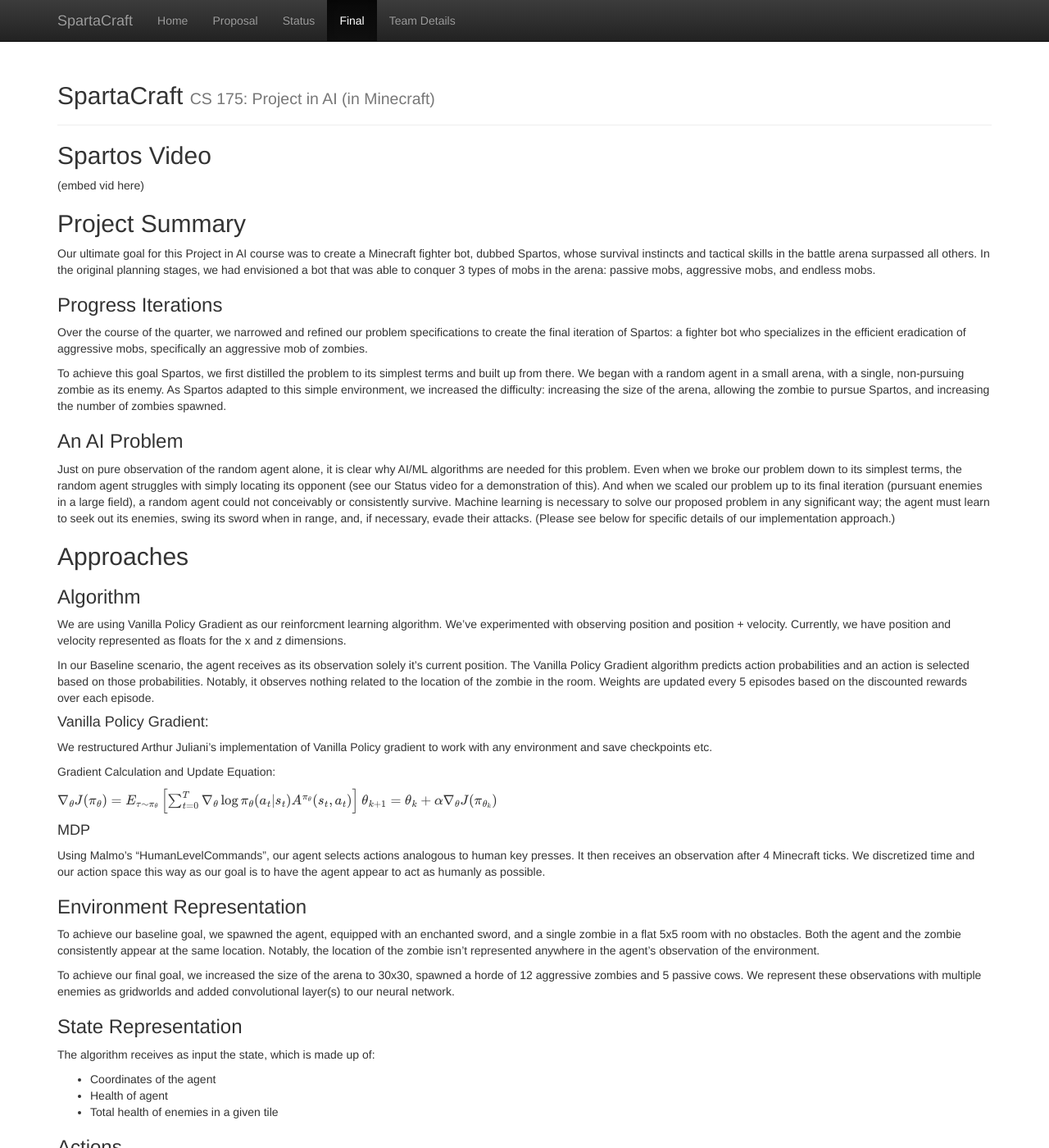
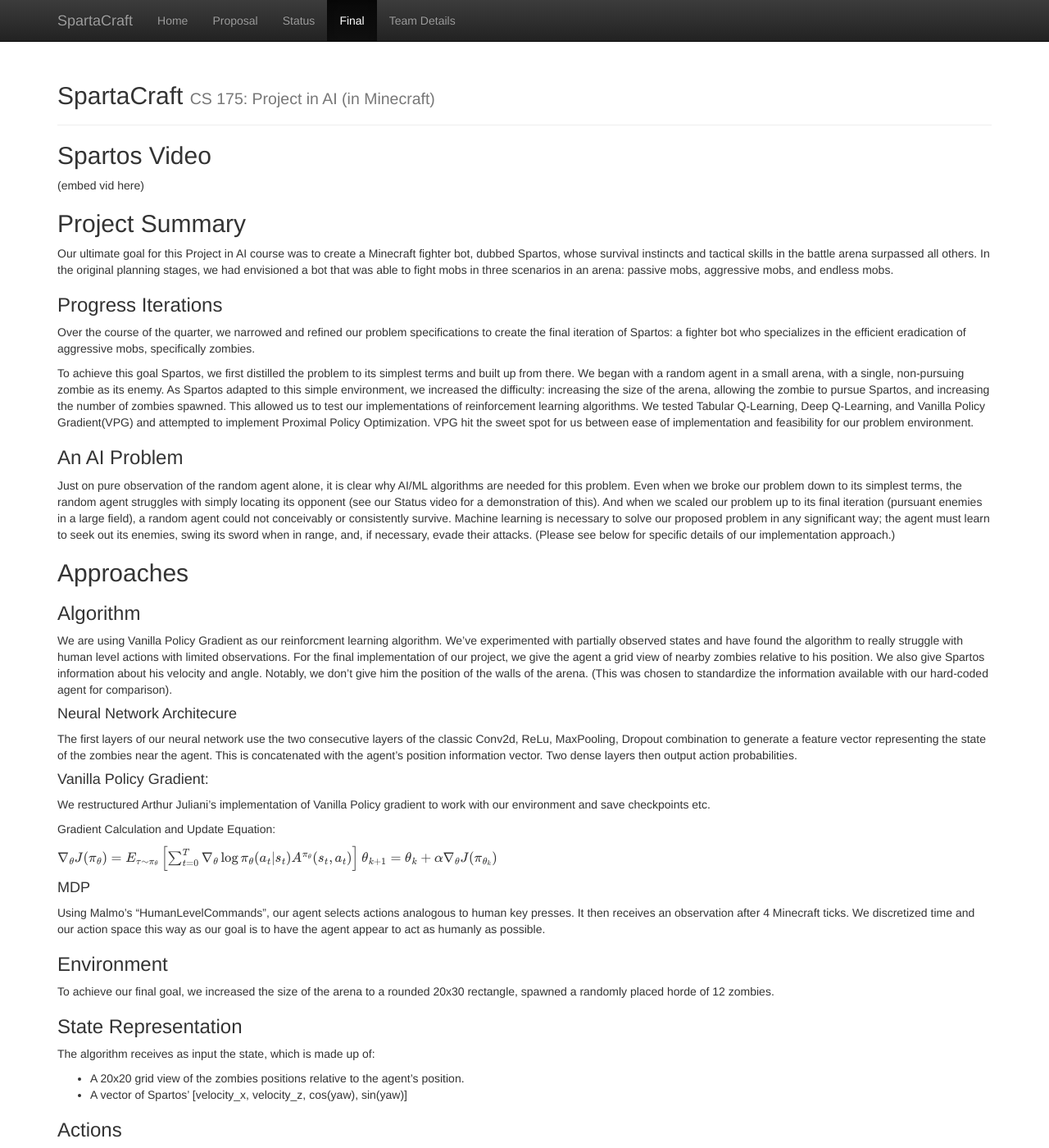
Before and after one commit to brongan/SpartaCraft, a Jekyll site: the page built from docs/final.md, in a window 1280 px wide and 1400 px high. Shown: the whole window at 82% size. Built offline with Jekyll 4.4.1, drawn with Linux system fonts in a browser that asks for light colours; formulas are drawn with MathJax 3; some of the changed text lies outside the part shown.

Commit message:
add info to match implementation

```diff
--- a/docs/final.md
+++ b/docs/final.md
@@ -6,24 +6,25 @@ title: Final Report
 (embed vid here)
 
 ## Project Summary
-Our ultimate goal for this Project in AI course was to create a Minecraft fighter bot, dubbed Spartos, whose survival instincts and tactical skills in the battle arena surpassed all others. In the original planning stages, we had envisioned a bot that was able to conquer 3 types of mobs in the arena: passive mobs, aggressive mobs, and endless mobs.
+Our ultimate goal for this Project in AI course was to create a Minecraft fighter bot, dubbed Spartos, whose survival instincts and tactical skills in the battle arena surpassed all others. In the original planning stages, we had envisioned a bot that was able to fight mobs in three scenarios in an arena: passive mobs, aggressive mobs, and endless mobs.
 
 ### Progress Iterations
-Over the course of the quarter, we narrowed and refined our problem specifications to create the final iteration of Spartos: a fighter bot who specializes in the efficient eradication of aggressive mobs, specifically an aggressive mob of zombies.
+Over the course of the quarter, we narrowed and refined our problem specifications to create the final iteration of Spartos: a fighter bot who specializes in the efficient eradication of aggressive mobs, specifically zombies.
 
-To achieve this goal Spartos, we first distilled the problem to its simplest terms and built up from there. We began with a random agent in a small arena, with a single, non-pursuing zombie as its enemy. As Spartos adapted to this simple environment, we increased the difficulty: increasing the size of the arena, allowing the zombie to pursue Spartos, and increasing the number of zombies spawned.
+To achieve this goal Spartos, we first distilled the problem to its simplest terms and built up from there. We began with a random agent in a small arena, with a single, non-pursuing zombie as its enemy. As Spartos adapted to this simple environment, we increased the difficulty: increasing the size of the arena, allowing the zombie to pursue Spartos, and increasing the number of zombies spawned. This allowed us to test our implementations of reinforcement learning algorithms. We tested Tabular Q-Learning, Deep Q-Learning, and Vanilla Policy Gradient(VPG) and attempted to implement Proximal Policy Optimization. VPG hit the sweet spot for us between ease of implementation and feasibility for our problem environment.
 
 ### An AI Problem
 Just on pure observation of the random agent alone, it is clear why AI/ML algorithms are needed for this problem. Even when we broke our problem down to its simplest terms, the random agent struggles with simply locating its opponent (see our Status video for a demonstration of this). And when we scaled our problem up to its final iteration (pursuant enemies in a large field), a random agent could not conceivably or consistently survive. Machine learning is necessary to solve our proposed problem in any significant way; the agent must learn to seek out its enemies, swing its sword when in range, and, if necessary, evade their attacks. (Please see below for specific details of our implementation approach.)
 
 ## Approaches
 ### Algorithm
-We are using Vanilla Policy Gradient as our reinforcment learning algorithm. We've experimented with observing position and position + velocity. Currently, we have position and velocity represented as floats for the x and z dimensions.
+We are using Vanilla Policy Gradient as our reinforcment learning algorithm. We've experimented with partially observed states and have found the algorithm to really struggle with human level actions with limited observations. For the final implementation of our project, we give the agent a grid view of nearby zombies relative to his position. We also give Spartos information about his velocity and angle. Notably, we don't give him the position of the walls of the arena. (This was chosen to standardize the information available with our hard-coded agent for comparison).
 
-In our Baseline scenario, the agent receives as its observation solely it's current position. The Vanilla Policy Gradient algorithm predicts action probabilities and an action is selected based on those probabilities. Notably, it observes nothing related to the location of the zombie in the room. Weights are updated every 5 episodes based on the discounted rewards over each episode.
+#### Neural Network Architecure
+The first layers of our neural network use the two consecutive layers of the classic Conv2d, ReLu, MaxPooling, Dropout combination to generate a feature vector representing the state of the zombies near the agent. This is concatenated with the agent's position information vector. Two dense layers then output action probabilities.
 
 #### Vanilla Policy Gradient:
-We restructured Arthur Juliani's implementation of Vanilla Policy gradient to work with any environment and save checkpoints etc.
+We restructured Arthur Juliani's implementation of Vanilla Policy gradient to work with our environment and save checkpoints etc.
 
 Gradient Calculation and Update Equation:
 
@@ -35,16 +36,13 @@ $$ \theta_{k+1} = \theta_k + \alpha \nabla_{\theta}J(\pi_{\theta_k}) $$
 #### MDP
 Using Malmo's "HumanLevelCommands", our agent selects actions analogous to human key presses. It then receives an observation after 4 Minecraft ticks. We discretized time and our action space this way as our goal is to have the agent appear to act as humanly as possible.
 
-### Environment Representation
-To achieve our baseline goal, we spawned the agent, equipped with an enchanted sword, and a single zombie in a flat 5x5 room with no obstacles. Both the agent and the zombie consistently appear at the same location. Notably, the location of the zombie isn't represented anywhere in the agent's observation of the environment.
-
-To achieve our final goal, we increased the size of the arena to 30x30, spawned a horde of 12 aggressive zombies and 5 passive cows. We  represent these observations with multiple enemies as gridworlds and added convolutional layer(s) to our neural network.
+### Environment
+To achieve our final goal, we increased the size of the arena to a rounded 20x30 rectangle, spawned a randomly placed horde of 12 zombies.
 
 ### State Representation
 The algorithm receives as input the state, which is made up of:
-- Coordinates of the agent
-- Health of agent
-- Total health of enemies in a given tile
+- A 20x20 grid view of the zombies positions relative to the agent's position.
+- A vector of Spartos' [velocity_x, velocity_z, cos(yaw), sin(yaw)]
 
 ### Actions
 At any given state, the actions available to the agent are:
@@ -58,7 +56,7 @@ At any given state, the actions available to the agent are:
 
 ### Rewards
 The agent receives the following rewards for the following events:
-- Agent lands successful hit/kill: +400 (this reward is given to the agent based on damage dealt)
+- Agent kills zombie: +1000
 - Agent takes damage (per damage taken): -5
 - Agent dies: -1000
 - Agent runs out of time: -100
```
